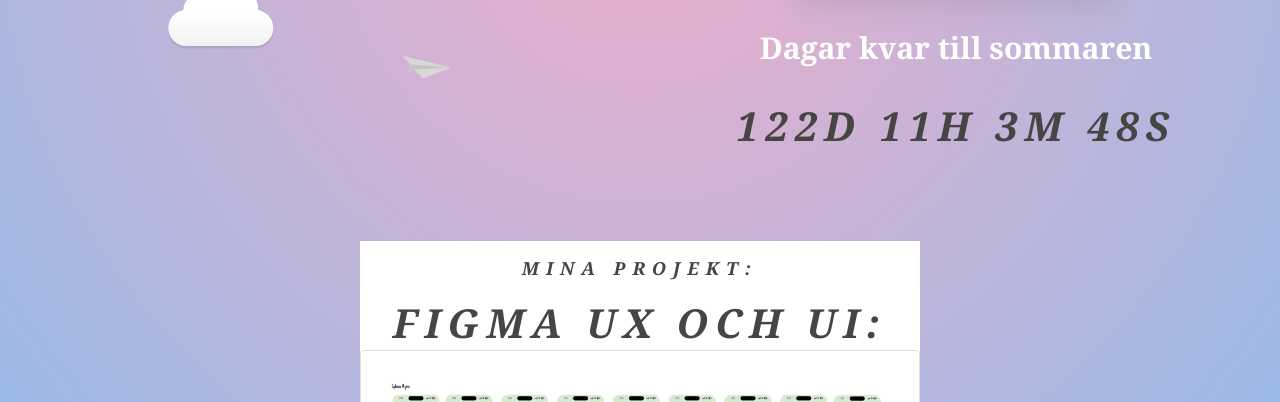
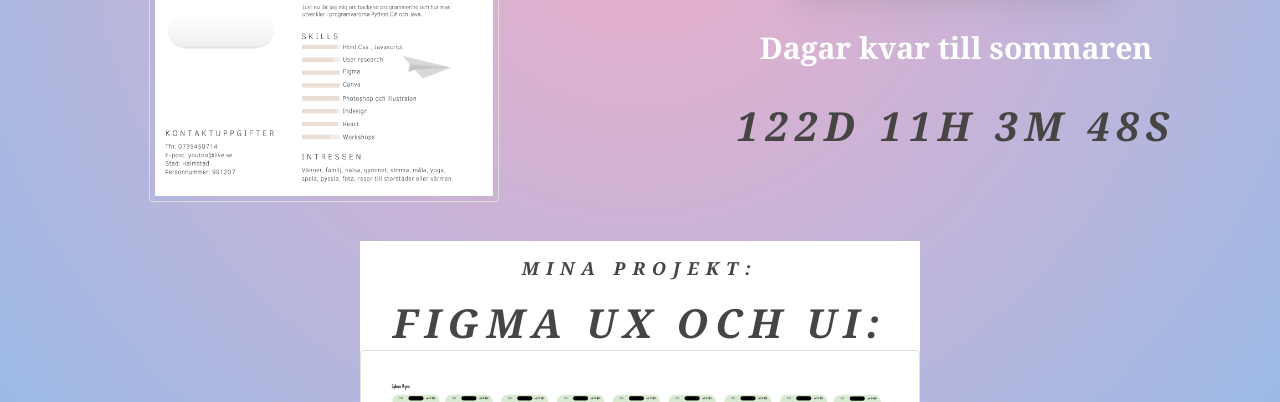
Before and after one commit to Alice9o/Alice-Molin, a plain HTML site: page index.html in a window 1280 px wide. Shown: the part 723-1125 px from the top of the page. Drawn offline with nearby package versions, Linux system fonts and the light colour scheme; files whose address does not match are found by name.

Commit message:
Add files via upload

```diff
--- a/index.html
+++ b/index.html
@@ -39,7 +39,7 @@
       <div class="row">
         <div class="column" >
           <h2>Mitt Cv</h2>
-          <img src="img/bild2.jpg" alt="cv" style="width:350px">
+          <img src="bild2.jpg" alt="cv" style="width:350px">
 
         </div>
         <div class="column" >
```
